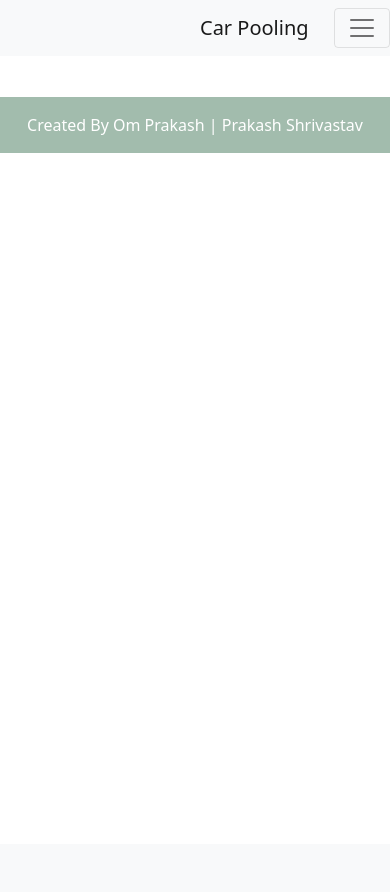
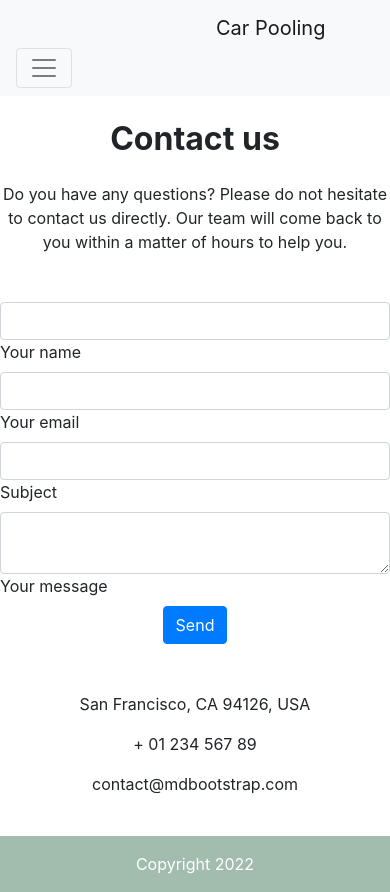
Before and after one commit to LaveenCarPooling/Laveen, a Django app: page / in a window 390 px wide. Before the commit the page ends 153 px from the top, so only its background shows below. Run offline with Django 3.2, Linux system fonts and the light colour scheme.

Commit message:
contact template

```diff
--- a/laveen/templates/about.html
+++ b/laveen/templates/about.html
@@ -1,6 +1,96 @@
-<div>
+<!--Section: Contact v.2-->
+<section class="mb-4">
 
+  <!--Section heading-->
+  <h2 class="h1-responsive font-weight-bold text-center my-4">Contact us</h2>
+  <!--Section description-->
+  <p class="text-center w-responsive mx-auto mb-5">Do you have any questions? Please do not hesitate to contact us directly. Our team will come back to you within
+      a matter of hours to help you.</p>
 
-     <h1 class="text-white">Welcome </h1>
+  <div class="row">
 
-</div>
+      <!--Grid column-->
+      <div class="col-md-9 mb-md-0 mb-5">
+          <form id="contact-form" name="contact-form" action="mail.php" method="POST">
+
+              <!--Grid row-->
+              <div class="row">
+
+                  <!--Grid column-->
+                  <div class="col-md-6">
+                      <div class="md-form mb-0">
+                          <input type="text" id="name" name="name" class="form-control">
+                          <label for="name" class="">Your name</label>
+                      </div>
+                  </div>
+                  <!--Grid column-->
+
+                  <!--Grid column-->
+                  <div class="col-md-6">
+                      <div class="md-form mb-0">
+                          <input type="text" id="email" name="email" class="form-control">
+                          <label for="email" class="">Your email</label>
+                      </div>
+                  </div>
+                  <!--Grid column-->
+
+              </div>
+              <!--Grid row-->
+
+              <!--Grid row-->
+              <div class="row">
+                  <div class="col-md-12">
+                      <div class="md-form mb-0">
+                          <input type="text" id="subject" name="subject" class="form-control">
+                          <label for="subject" class="">Subject</label>
+                      </div>
+                  </div>
+              </div>
+              <!--Grid row-->
+
+              <!--Grid row-->
+              <div class="row">
+
+                  <!--Grid column-->
+                  <div class="col-md-12">
+
+                      <div class="md-form">
+                          <textarea type="text" id="message" name="message" rows="2" class="form-control md-textarea"></textarea>
+                          <label for="message">Your message</label>
+                      </div>
+
+                  </div>
+              </div>
+              <!--Grid row-->
+
+          </form>
+
+          <div class="text-center text-md-left">
+              <a class="btn btn-primary" onclick="document.getElementById('contact-form').submit();">Send</a>
+          </div>
+          <div class="status"></div>
+      </div>
+      <!--Grid column-->
+
+      <!--Grid column-->
+      <div class="col-md-3 text-center">
+          <ul class="list-unstyled mb-0">
+              <li><i class="fas fa-map-marker-alt fa-2x"></i>
+                  <p>San Francisco, CA 94126, USA</p>
+              </li>
+
+              <li><i class="fas fa-phone mt-4 fa-2x"></i>
+                  <p>+ 01 234 567 89</p>
+              </li>
+
+              <li><i class="fas fa-envelope mt-4 fa-2x"></i>
+                  <p>contact@mdbootstrap.com</p>
+              </li>
+          </ul>
+      </div>
+      <!--Grid column-->
+
+  </div>
+
+</section>
+<!--Section: Contact v.2-->
--- a/laveen/templates/base.html
+++ b/laveen/templates/base.html
@@ -6,7 +6,13 @@
     <meta http-equiv="X-UA-Compatible" content="IE=edge">
     <meta name="viewport" content="width=device-width, initial-scale=1.0">
     <link href="https://cdn.jsdelivr.net/npm/bootstrap@5.1.3/dist/css/bootstrap.min.css" rel="stylesheet" integrity="sha384-1BmE4kWBq78iYhFldvKuhfTAU6auU8tT94WrHftjDbrCEXSU1oBoqyl2QvZ6jIW3" crossorigin="anonymous">
+    <!-- <link href="https://cdn.jsdelivr.net/npm/bootstrap@4.6.1/dist/css/bootstrap.min.css"> -->
+    <link rel="stylesheet" href="https://cdn.jsdelivr.net/npm/bootstrap@4.6.1/dist/css/bootstrap.min.css">
+    <script src="https://cdn.jsdelivr.net/npm/jquery@3.5.1/dist/jquery.slim.min.js"></script>
+    <script src="https://cdn.jsdelivr.net/npm/popper.js@1.16.1/dist/umd/popper.min.js"></script>
+    <script src="https://cdn.jsdelivr.net/npm/bootstrap@4.6.1/dist/js/bootstrap.bundle.min.js"></script>
     <title>{% block title %}Laveen-CarPooling{% endblock title %}</title>
+
 </head>
 
 <body>
--- a/laveen/templates/footer.html
+++ b/laveen/templates/footer.html
@@ -4,8 +4,7 @@
 
     <!-- Copyright -->
     <div class="text-center p-3" style="background-color: rgba(14, 83, 41, 0.37);">
-            Created By Om Prakash | Prakash Shrivastav
-
+        Copyright 2022
     </div>
     <!-- Copyright -->
   </footer>
```
